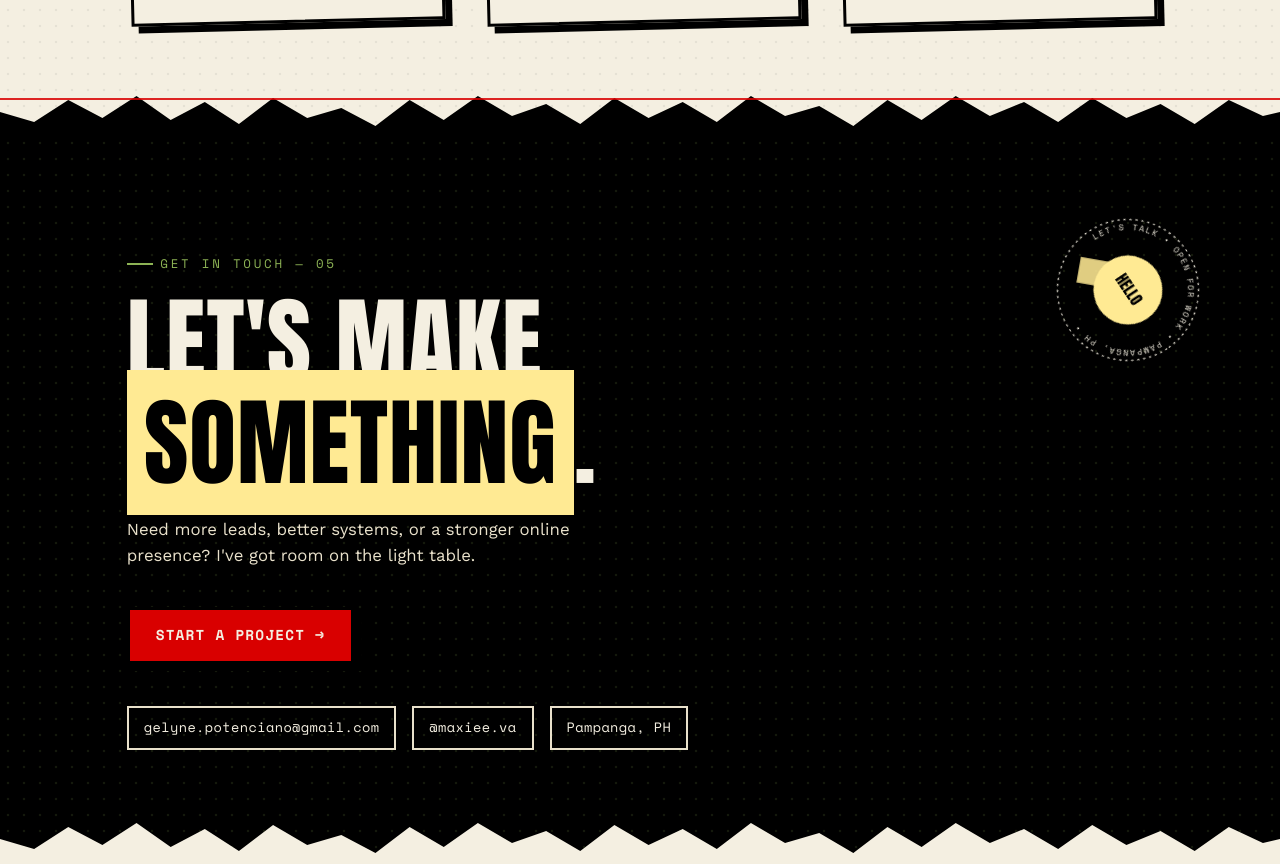
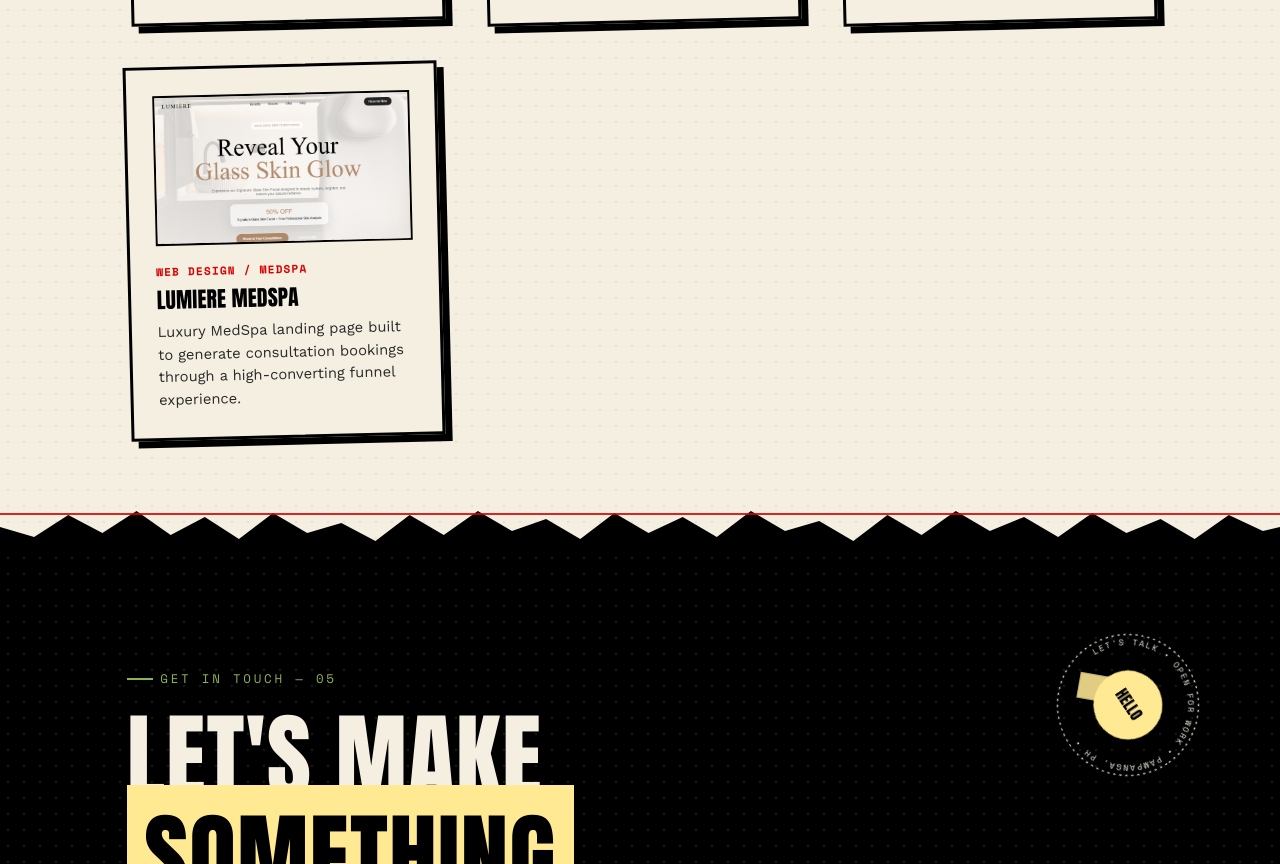
Before and after one commit to maxVA5/portfolio-site, a plain HTML site: page index.html in a window 1280 px wide. Shown: the part 3001-3865 px from the top of the page. Drawn offline with nearby package versions, Linux system fonts and the light colour scheme.

Commit message:
Update index.html

```diff
--- a/index.html
+++ b/index.html
@@ -222,6 +222,18 @@
           </article>
         </a>
 
+        <a href="projects/ROOTS-OF-THE-COSMOS/website/index.html" class="project-link">
+          <article class="project-card">
+            <div class="project-thumb"><img src="images/lumiere-thumb.png" alt="Roots of the cosmos"></div>
+            <span class="project-cat">Web Design / MedSpa</span>
+            <h3>Lumiere MedSpa</h3>
+            <p>
+              Luxury MedSpa landing page built to generate consultation bookings
+              through a high-converting funnel experience.
+            </p>
+          </article>
+        </a>
+
     </div>
   </div>
   <div class="torn-edge to-ink thread">
```
